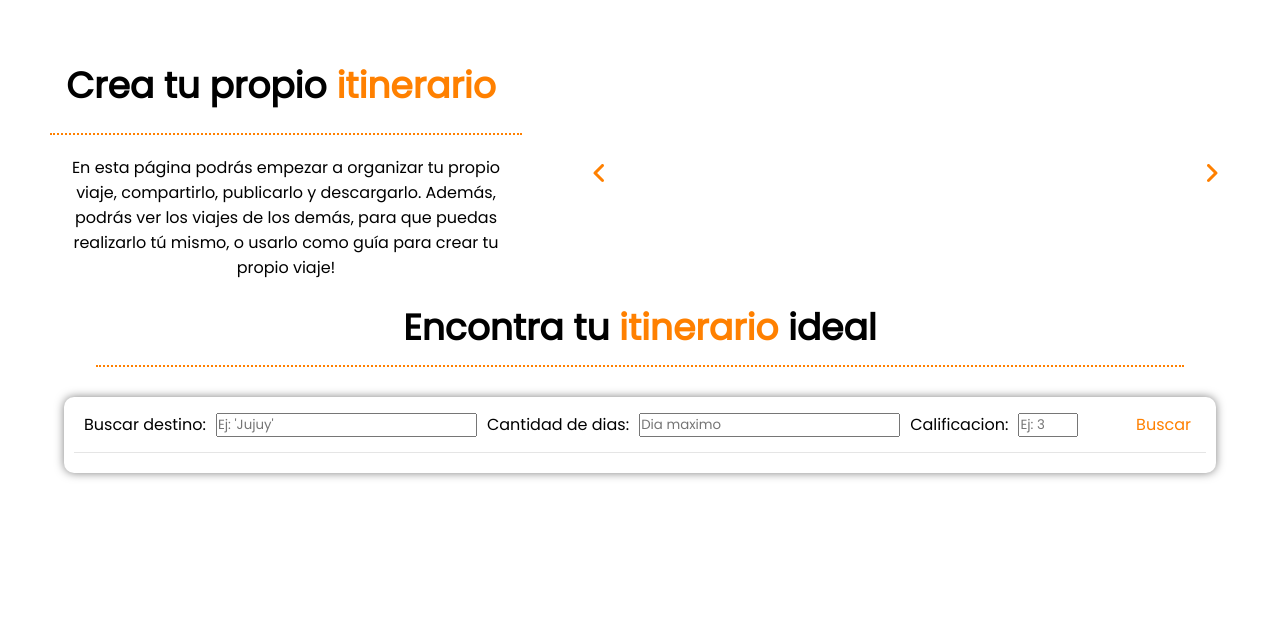
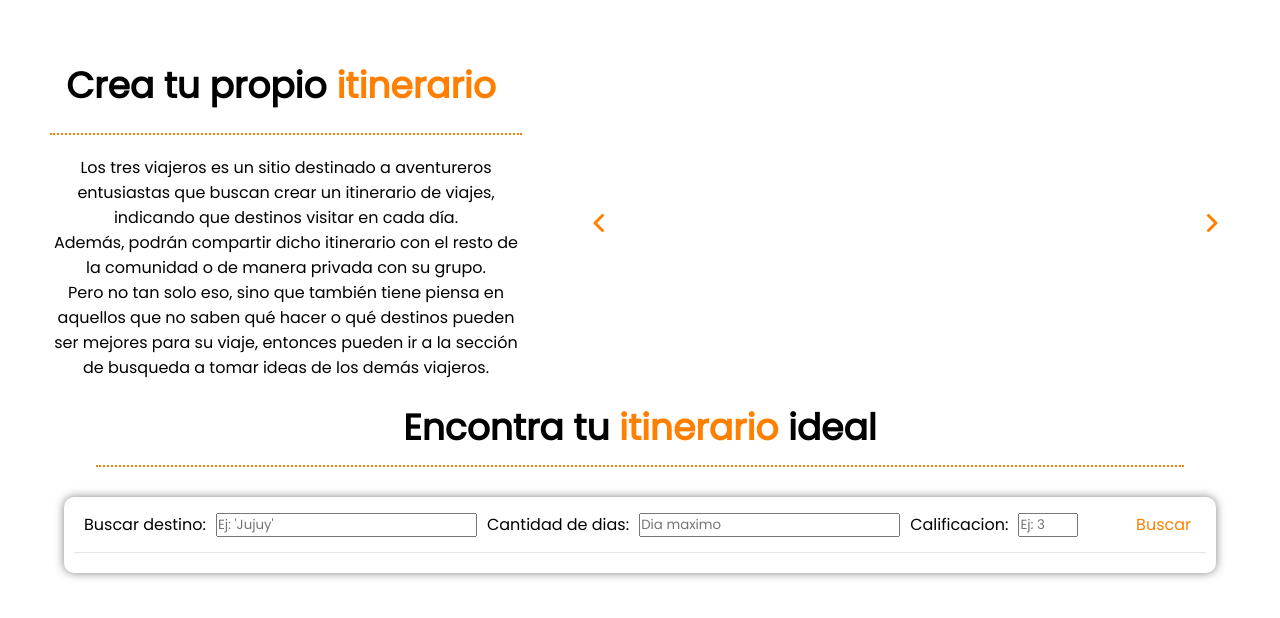
Before and after one commit to IgnacioLopez04/TP-IW2023-Lopez-Bellotti-Trinchieri, a Django app: template PlanificadorViajes/SitioWeb/templates/inicio.html in a window 1280 px wide. Shown: the part 52-670 px from the top of the page. Run offline with Django 4.2, Linux system fonts and the light colour scheme; the template is opened without the code that fills it, so the values that code supplies are empty; some libraries are stand-ins or nearby versions.

Commit message:
le meti la descripcion que tenia para el sitio

```diff
--- a/PlanificadorViajes/SitioWeb/templates/inicio.html
+++ b/PlanificadorViajes/SitioWeb/templates/inicio.html
@@ -14,10 +14,15 @@
                     <a href="{%url 'viajes-cargar-viaje'%}">itinerario</a>
                 </button>
             </div>
-            <p>En esta página podrás empezar a organizar tu propio viaje,
-                compartirlo, publicarlo y descargarlo. Además, podrás ver
-                los viajes de los demás, para que puedas realizarlo tú mismo,
-                o usarlo como guía para crear tu propio viaje!</p>
+            <p> Los tres viajeros es un sitio destinado a aventureros entusiastas
+                que buscan crear un itinerario de viajes, indicando que destinos
+                visitar en cada día.<br/>
+                Además, podrán compartir dicho itinerario con el resto de la comunidad
+                o de manera privada con su grupo.<br/>
+                Pero no tan solo eso, sino que también tiene piensa en aquellos
+                que no saben qué hacer o qué destinos pueden ser mejores para su viaje,
+                entonces pueden ir a la sección de busqueda a tomar ideas de los demás viajeros.
+            </p>
         </div>
         <div class='cont-carrusel'>
             <div class="carrusel-div">
```
